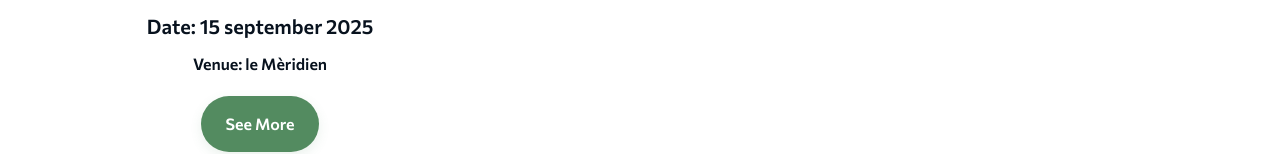
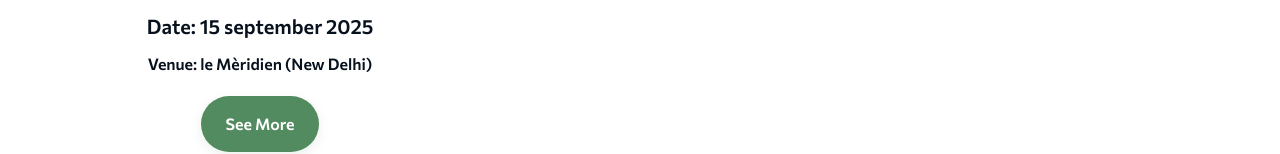
Before and after one commit to Vishal-Ravan/isafa, a plain HTML site: page upcomming-event.html in a window 1280 px wide. Shown: the part 786-940 px from the top of the page. Drawn offline with nearby package versions, Linux system fonts and the light colour scheme.

Commit message:
place chnges

```diff
--- a/upcomming-event.html
+++ b/upcomming-event.html
@@ -323,7 +323,7 @@
                 Date: 15 september 2025
               </p>
               <p class="font-cm font-16 lineh-30 weight-600 mb-2 color-11 text-center">
-                Venue: le Mèridien
+                Venue: le Mèridien (New Delhi)
               </p>
 
             </div>
```
